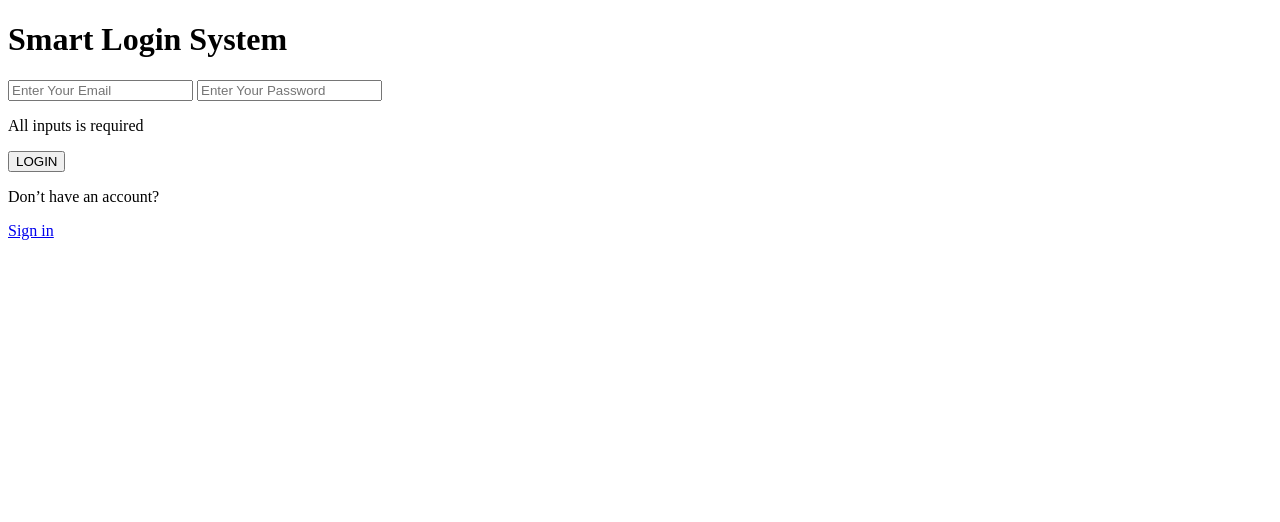
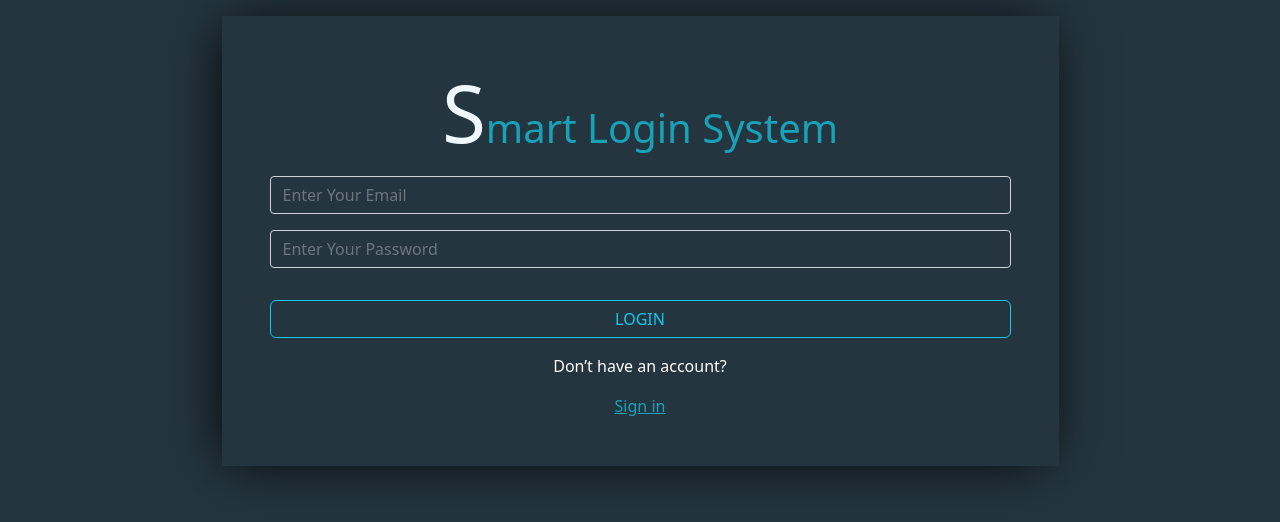
Before and after one commit to rania-ibrhem30/smart-login-, a plain HTML site: page login.html in a window 1280 px wide. Drawn offline with Linux system fonts and the light colour scheme; the site is published under a folder, as on GitHub Pages, so addresses that start at the root find nothing.

Commit message:
Update login.html

```diff
--- a/login.html
+++ b/login.html
@@ -5,9 +5,9 @@
     <meta http-equiv="X-UA-Compatible" content="IE=edge">
     <meta name="viewport" content="width=device-width, initial-scale=1.0">
     <title>Login in</title>
-    <link rel="stylesheet" href="/css/bootstrap.min.css">
-    <link rel="stylesheet" href="/css/all.min.css">
-    <link rel="stylesheet" href="/css/style.css">
+    <link rel="stylesheet" href="css/bootstrap.min.css">
+    <link rel="stylesheet" href="css/all.min.css">
+    <link rel="stylesheet" href="css/style.css">
 </head>
 <body>
    <div class="container py-3 text-center">
@@ -32,6 +32,6 @@
 
 
 
-    <script src="./js/main.js"></script>
+    <script src="js/main.js"></script>
 </body>
 </html>
```
